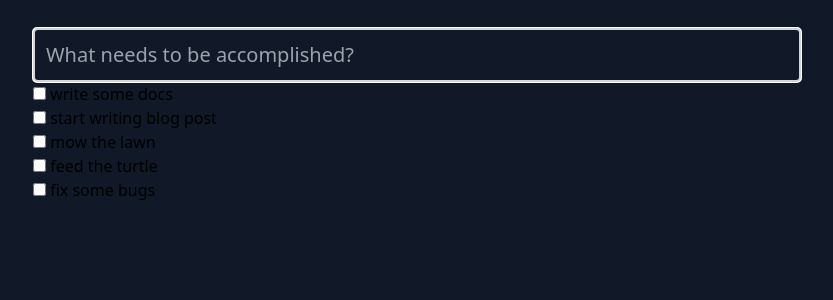
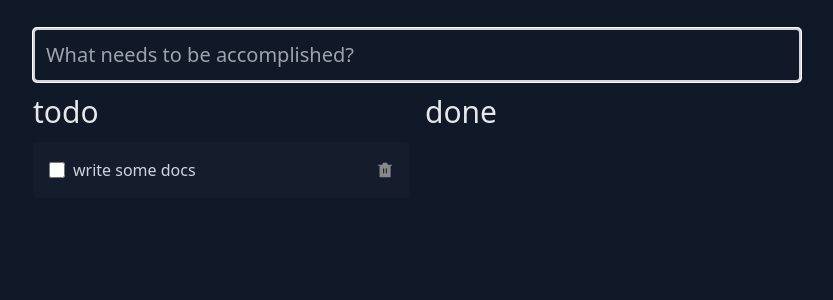
Before and after one commit to vivek700/tick-box, a SvelteKit app: page / in a window 1280 px wide. Shown: the top 300 px of the page, without its empty margins (223-1056 px from the left). Built offline with nearby package versions, Linux system fonts and the light colour scheme.

Commit message:
added new code

```diff
--- a/src/lib/index.ts
+++ /dev/null
@@ -1 +0,0 @@
-// place files you want to import through the `$lib` alias in this folder.
--- /dev/null
+++ b/src/lib/transition.ts
@@ -0,0 +1,20 @@
+import { crossfade } from 'svelte/transition';
+import { quintOut } from 'svelte/easing';
+
+export const [send, receive] = crossfade({
+    duration: (d) => Math.sqrt(d * 200),
+
+    fallback(node, params) {
+        const style = getComputedStyle(node);
+        const transform = style.transform === 'none' ? '' : style.transform;
+
+        return {
+            duration: 600,
+            easing: quintOut,
+            css: (t) => `
+				transform: ${transform} scale(${t});
+				opacity: ${t}
+			`
+        };
+    }
+});
--- a/src/routes/+page.svelte
+++ b/src/routes/+page.svelte
@@ -6,17 +6,10 @@
 		node.focus();
 	}
 
-	const todos = createTodoStore([
-		{ done: false, description: 'write some docs' },
-		{ done: false, description: 'start writing blog post' },
-		{ done: true, description: 'buy some milk' },
-		{ done: false, description: 'mow the lawn' },
-		{ done: false, description: 'feed the turtle' },
-		{ done: false, description: 'fix some bugs' }
-	]);
+	const todos = createTodoStore([{ done: false, description: 'write some docs' }]);
 </script>
 
-<section class=" mt-7 w-10/12 mx-auto flex justify-center">
+<section class=" mt-7 md:w-8/12 w-11/12 mx-auto flex justify-center">
 	<section class="w-full max-w-3xl">
 		<input
 			use:focusOnMount
@@ -31,9 +24,15 @@
 				e.currentTarget.value = '';
 			}}
 		/>
-
-		<section>
-			<TodoList tasks={todos} done={false} />
+		<section class=" text-gray-300 grid grid-cols-2 gap-4">
+			<section>
+				<h2 class="my-3 text-3xl text-gray-200">todo</h2>
+				<TodoList tasks={todos} done={false} />
+			</section>
+			<section>
+				<h2 class="my-3 text-3xl text-gray-200">done</h2>
+				<TodoList tasks={todos} done={true} />
+			</section>
 		</section>
 	</section>
 </section>
--- a/src/routes/TodoList.svelte
+++ b/src/routes/TodoList.svelte
@@ -1,15 +1,42 @@
 <script>
+	import { flip } from 'svelte/animate';
+	import { send, receive } from '$lib/transition';
+
 	export let tasks;
 	export let done;
 </script>
 
 <ul>
 	{#each $tasks.filter((todo) => todo.done === done) as todo (todo.id)}
-		<li>
-			<label>
-				<input type="checkbox" checked={todo.done} />
-				<span>{todo.description}</span>
+		<li
+			class:done
+			in:receive={{ key: todo.id }}
+			out:send={{ key: todo.id }}
+			animate:flip={{ duration: 200 }}
+		>
+			<label class="bg-slate-800/35 my-2 w-full p-4 rounded flex items-center gap-2">
+				<input
+					type="checkbox"
+					checked={todo.done}
+					on:change={(e) => tasks.mark(todo, e.currentTarget.checked)}
+				/>
+				<p class="flex-1 overflow-auto break-words">{todo.description}</p>
+				<button class="p-2" on:click={() => tasks.remove(todo)}></button>
 			</label>
 		</li>
 	{/each}
 </ul>
+
+<style lang="postcss">
+	.done {
+		opacity: 0.5;
+	}
+	button {
+		background-image: url('../lib/remove.svg');
+	}
+	input[type='checkbox'] {
+		/* Increase the size */
+		width: 16px;
+		height: 16px;
+	}
+</style>
```
Also changed, not shown: src/lib/remove.svg (added).
